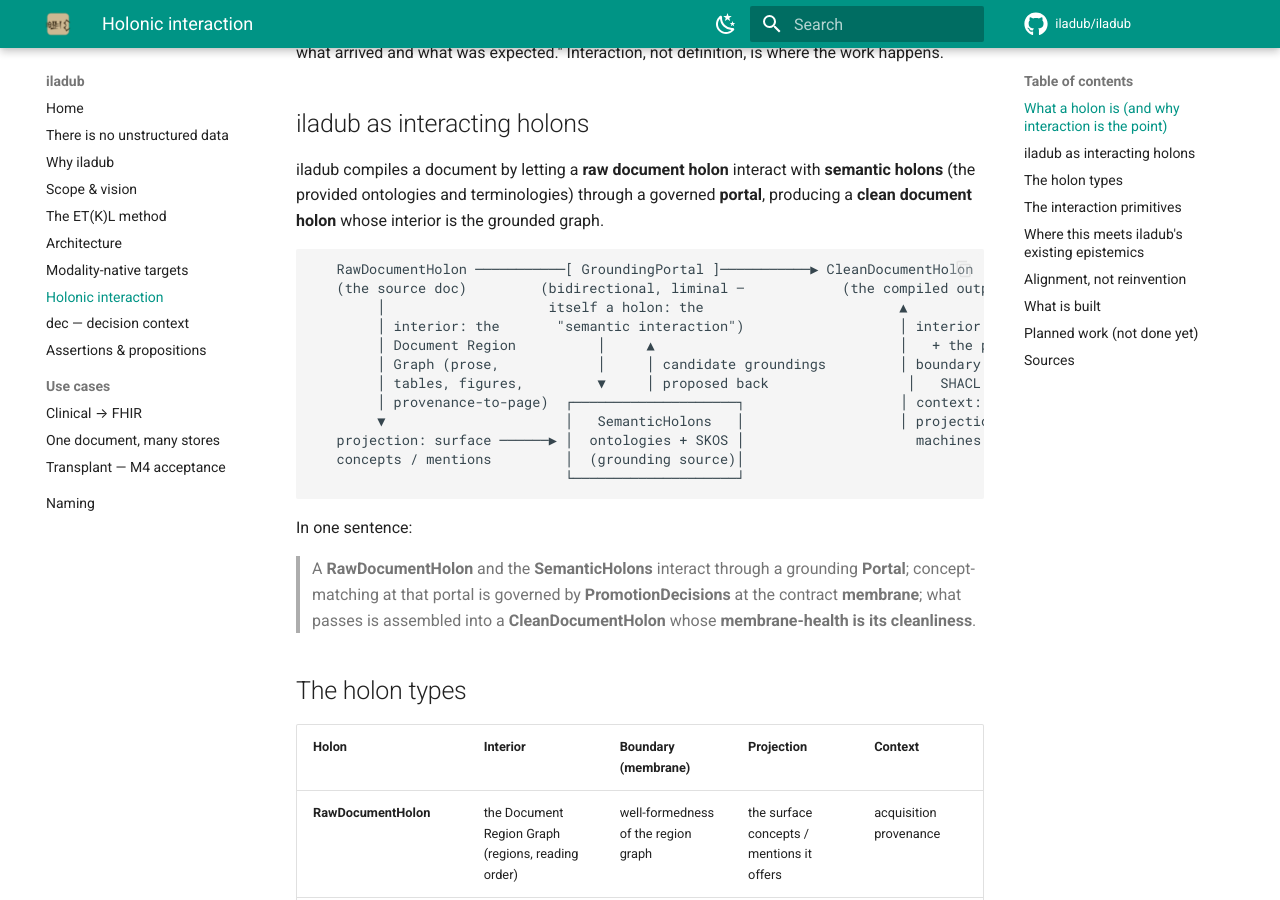
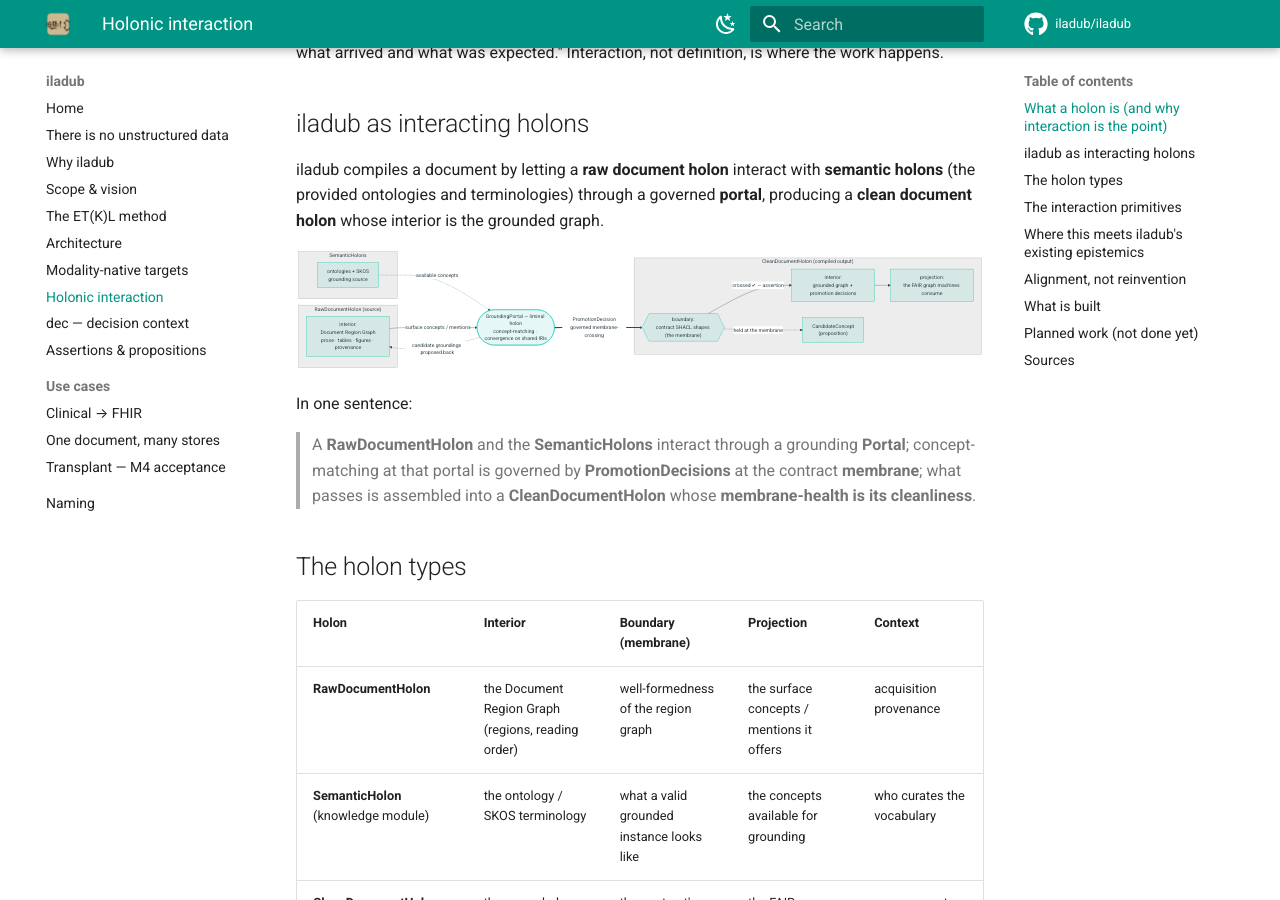
Before and after one commit to iladub/iladub, an MkDocs documentation site: the page built from docs/holonic-interaction.md, in a window 1280 px wide and 900 px high, scrolled down 712 px. Built offline with MkDocs 1.6.1 and Material for MkDocs 9.7.7, drawn with Linux system fonts in a browser that asks for light colours; comment, search, counter and statistics services are not loaded.

Commit message:
docs: add diagrams to scope-evolution and holonic-interaction
- scope-evolution: Mermaid arc — the four phases (etkl -> dec -> holon reframe ->
  active substrate) on the invariant core, output changing category to an active,
  governed holon.
- holonic-interaction: replace the ASCII diagram with a Mermaid one — RawDocumentHolon
  and SemanticHolons interacting through the GroundingPortal; PromotionDecision as the
  governed membrane-crossing into the CleanDocumentHolon (assertion inside, proposition
  held at the membrane).

Co-Authored-By: Claude Opus 4.8 (1M context) <noreply@anthropic.com>

````diff
--- a/docs/holonic-interaction.md
+++ b/docs/holonic-interaction.md
@@ -33,19 +33,29 @@ iladub compiles a document by letting a **raw document holon** interact with
 **semantic holons** (the provided ontologies and terminologies) through a governed
 **portal**, producing a **clean document holon** whose interior is the grounded graph.
 
-```
-   RawDocumentHolon ───────────[ GroundingPortal ]───────────▶ CleanDocumentHolon
-   (the source doc)         (bidirectional, liminal —            (the compiled output)
-        │                    itself a holon: the                        ▲
-        │ interior: the       "semantic interaction")                   │ interior: grounded graph
-        │ Document Region          │     ▲                              │   + the promotion decisions
-        │ Graph (prose,            │     │ candidate groundings         │ boundary: the contract's
-        │ tables, figures,         ▼     │ proposed back                 │   SHACL shapes (the membrane)
-        │ provenance-to-page)  ┌────────────────────┐                   │ context: provenance-to-region
-        ▼                      │   SemanticHolons   │                   │ projection: the FAIR graph
-   projection: surface ──────▶ │  ontologies + SKOS │                     machines consume
-   concepts / mentions         │  (grounding source)│
-                               └────────────────────┘
+```mermaid
+flowchart LR
+  subgraph RAW["RawDocumentHolon (source)"]
+    DRG["interior:<br/>Document Region Graph<br/>prose · tables · figures · provenance"]
+  end
+
+  subgraph SEM["SemanticHolons"]
+    ONT["ontologies + SKOS<br/>grounding source"]
+  end
+
+  PORTAL(["GroundingPortal — liminal holon<br/>concept-matching · convergence on shared IRIs"])
+
+  DRG -->|"surface concepts / mentions"| PORTAL
+  ONT -.->|"available concepts"| PORTAL
+  PORTAL -.->|"candidate groundings proposed back"| DRG
+  PORTAL ==>|"PromotionDecision<br/>governed membrane-crossing"| MEM
+
+  subgraph CLEAN["CleanDocumentHolon (compiled output)"]
+    MEM{{"boundary:<br/>contract SHACL shapes (the membrane)"}}
+    MEM -->|"crossed ✔ — assertion"| INT["interior:<br/>grounded graph + promotion decisions"]
+    MEM -.->|"held at the membrane"| CAND["CandidateConcept<br/>(proposition)"]
+    INT --> PROJ["projection:<br/>the FAIR graph machines consume"]
+  end
 ```
 
 In one sentence:
--- a/docs/narrative/scope-evolution.md
+++ b/docs/narrative/scope-evolution.md
@@ -19,6 +19,24 @@ That epistemic invariant *is* the thin `iladub:` core (`CandidateConcept`, `Grou
 ---
 
 ## The arc
+
+```mermaid
+flowchart LR
+  subgraph CORE["invariant core · assert / propose · every grounded node ← a promotion decision"]
+    direction LR
+    E["1 · etkl<br/>document compiler<br/>recover + ground"]
+    DEC["2 · decidability (dec)<br/>context graph<br/>+ accountable decisions"]
+    HOL["3 · holon reframe<br/>record → interacting holon"]
+    SUB["4 · active substrate<br/>membrane enforced at runtime"]
+    E --> DEC --> HOL --> SUB
+  end
+  SUB ==> OUT(("active, governed holon<br/>semantic + access boundary"))
+```
+
+<figure markdown="span">
+  <figcaption>Each phase adds a layer, on the same invariant core — and the output changes
+  category: from a static record to an active, governed holon.</figcaption>
+</figure>
 
 ### 1. `etkl` — the document compiler
 
````
